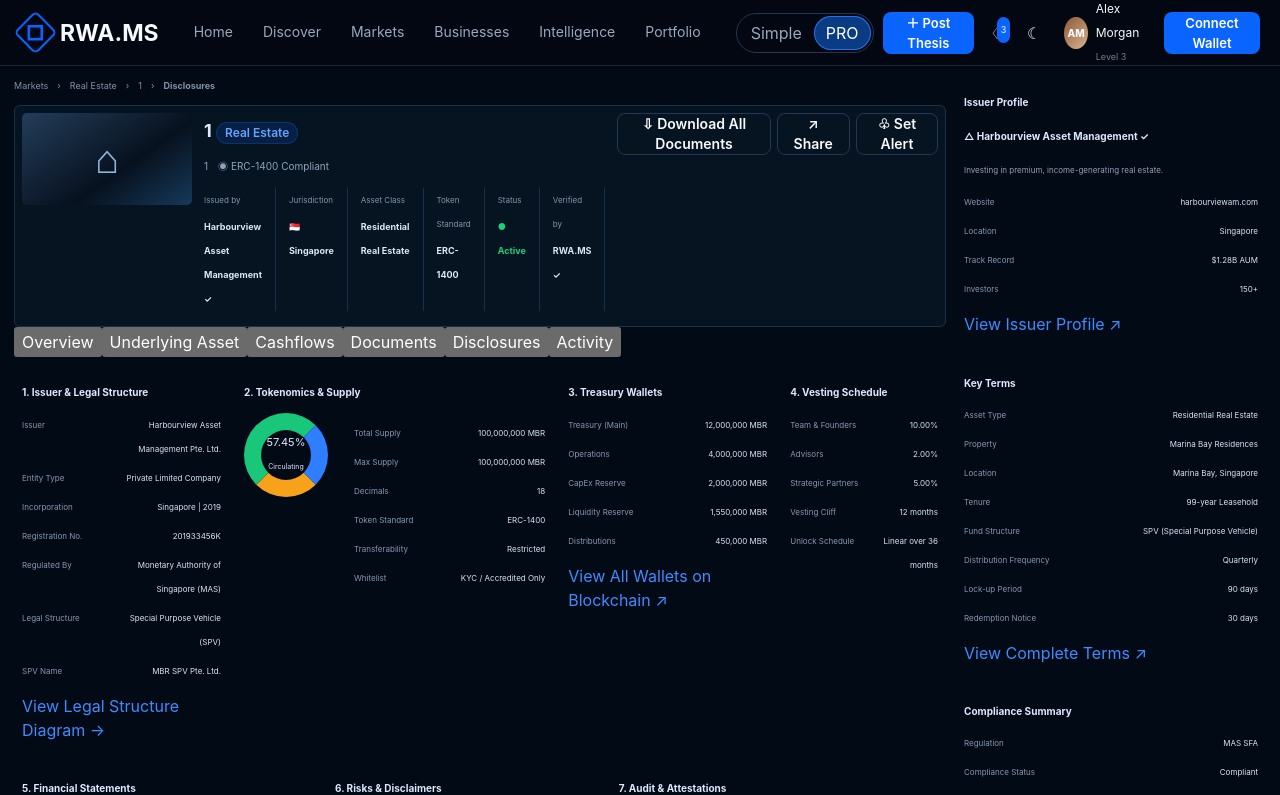
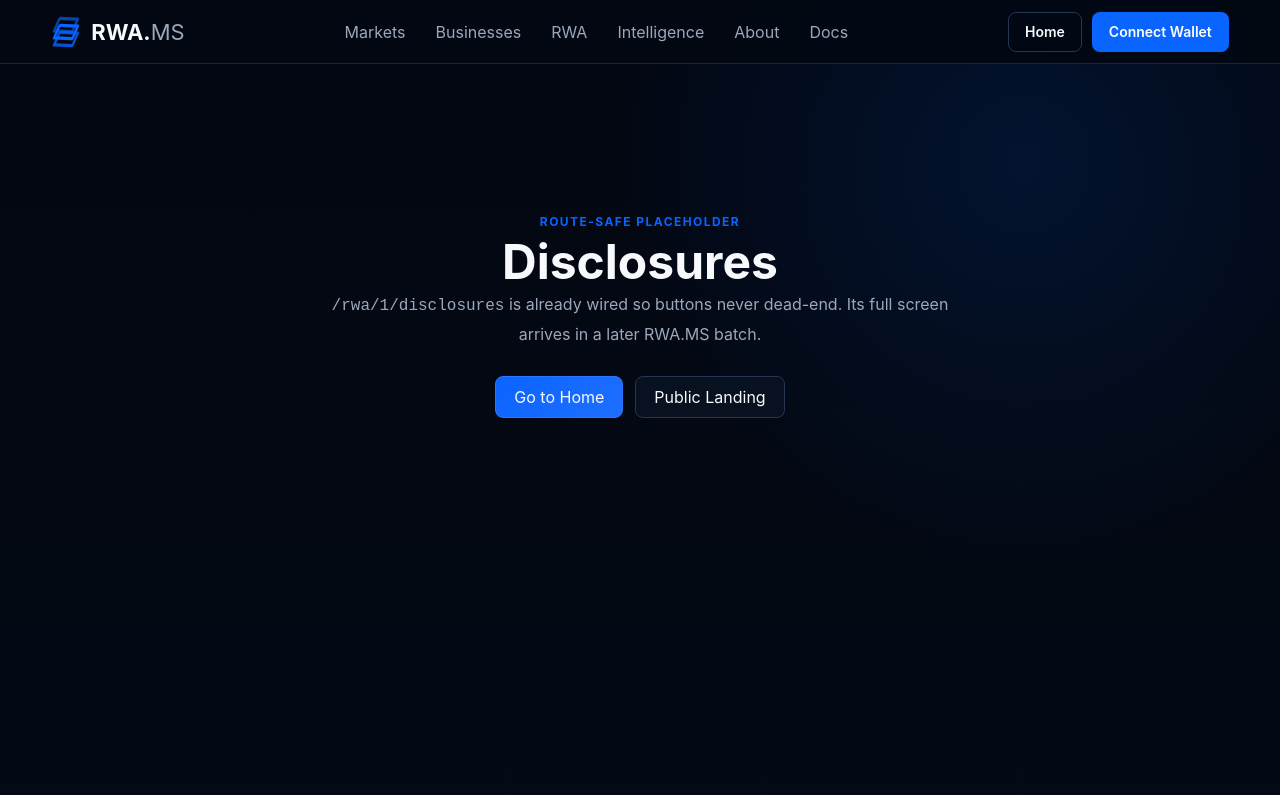
Before and after one commit to copytolive/realworldasset, a Next.js app: page /rwa/1/disclosures in a window 1280 px wide. Shown: the top 795 px of the page. Built offline with nearby package versions, Linux system fonts and the light colour scheme.

Commit message:
Preserve disclosure routes while adding CHAT07 data room

```diff
--- a/src/app/rwa/[asset]/disclosures/page.tsx
+++ b/src/app/rwa/[asset]/disclosures/page.tsx
@@ -1,12 +1,15 @@
 import { DisclosuresDataRoom } from "@/components/compliance";
+import { RoutePlaceholder } from "@/components/public";
 
 export const dynamicParams = false;
+const rwaAssets=["marina-bay-residences","marina-bay-residences-regulated","seaside-private-credit-fund"];
 
 export function generateStaticParams(){
-  return ["marina-bay-residences","marina-bay-residences-regulated","seaside-private-credit-fund"].map(asset=>({asset}));
+  return [...rwaAssets,"kopi","btc-usdc"].map(asset=>({asset}));
 }
 
 export default async function DisclosuresPage({params}:{params:Promise<{asset:string}>}){
   const {asset}=await params;
+  if(!rwaAssets.includes(asset)) return <RoutePlaceholder title="Disclosures" path={`/rwa/${asset}/disclosures`}/>;
   return <DisclosuresDataRoom assetSlug={asset}/>;
 }
```
